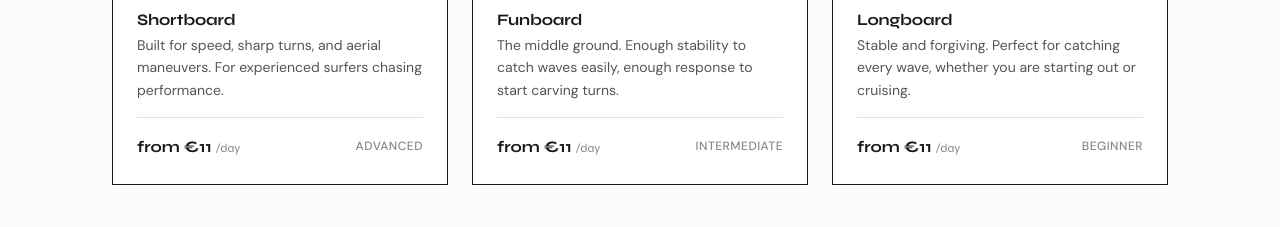
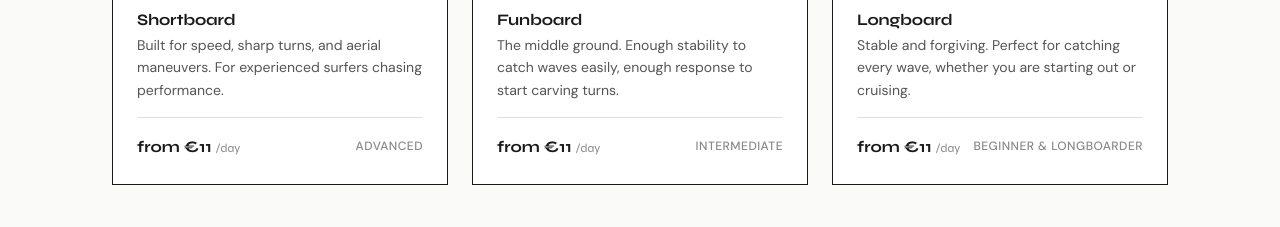
Before and after one commit to Leonvdk/Surfboard-Delivery, a Next.js app in the folder apps/web/: page / in a window 1280 px wide. Shown: the part 1560-1787 px from the top of the page. Built offline with nearby package versions, Linux system fonts and the light colour scheme.

Commit message:
ran test build

```diff
--- a/apps/web/app/components/booking-form.tsx
+++ b/apps/web/app/components/booking-form.tsx
@@ -149,12 +149,14 @@ type PackageInfo = {
 function getPackageOptions(days: number | null): PackageInfo[] {
 	if (days !== null && days >= 10) {
 		return [
+			{ value: "premium-2w", label: "Premium (board + wetsuit + changing mat + roof rack) — €249 / 2 weeks", includesWetsuit: true },
 			{ value: "full-2w", label: "Full Package (board + wetsuit) — €199 / 2 weeks", includesWetsuit: true },
 			{ value: "board-2w", label: "Board Only — €170 / 2 weeks", includesWetsuit: false },
 			{ value: "custom", label: "Not sure — recommend something", includesWetsuit: false },
 		];
 	}
 	return [
+		{ value: "premium-1w", label: "Premium (board + wetsuit + changing mat + roof rack) — €150/week", includesWetsuit: true },
 		{ value: "full-1w", label: "Full Package (board + wetsuit) — €120/week", includesWetsuit: true },
 		{ value: "board-1w", label: "Board Only — €85/week", includesWetsuit: false },
 		{ value: "custom", label: "Not sure — recommend something", includesWetsuit: false },
--- a/apps/web/app/globals.css
+++ b/apps/web/app/globals.css
@@ -49,6 +49,10 @@ html {
   -webkit-text-size-adjust: 100%;
 }
 
+[id] {
+  scroll-margin-top: 120px;
+}
+
 body {
   font-family: var(--font-body);
   background: var(--bg);
--- a/apps/web/app/page.tsx
+++ b/apps/web/app/page.tsx
@@ -157,7 +157,7 @@ export default function Home() {
 										</p>
 										<div className="board-card-footer">
 											<div className="board-card-price">from &euro;{boardFromPrice} <small>/day</small></div>
-											<span className="board-card-level">Beginner</span>
+											<span className="board-card-level">Beginner &amp; Longboarder</span>
 										</div>
 									</div>
 								</article>
```
